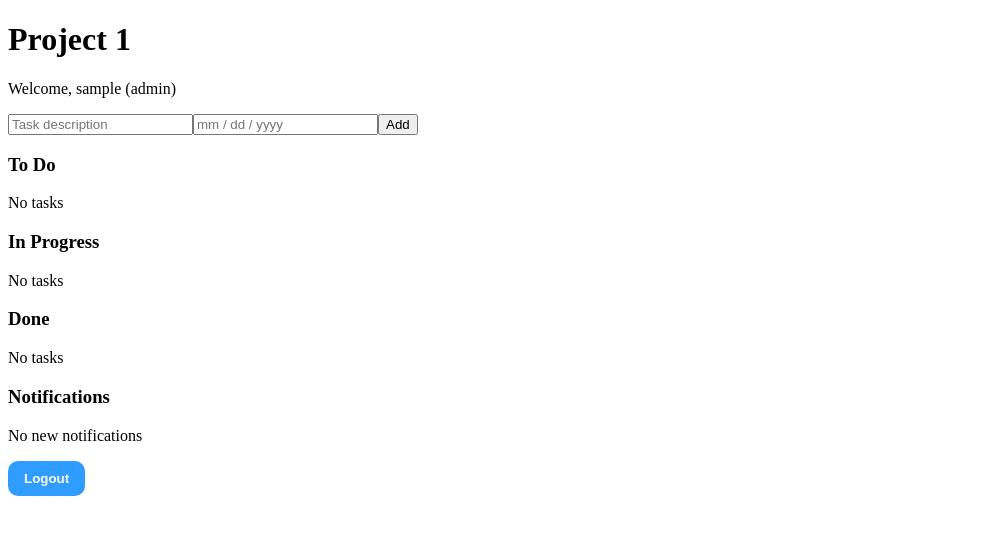
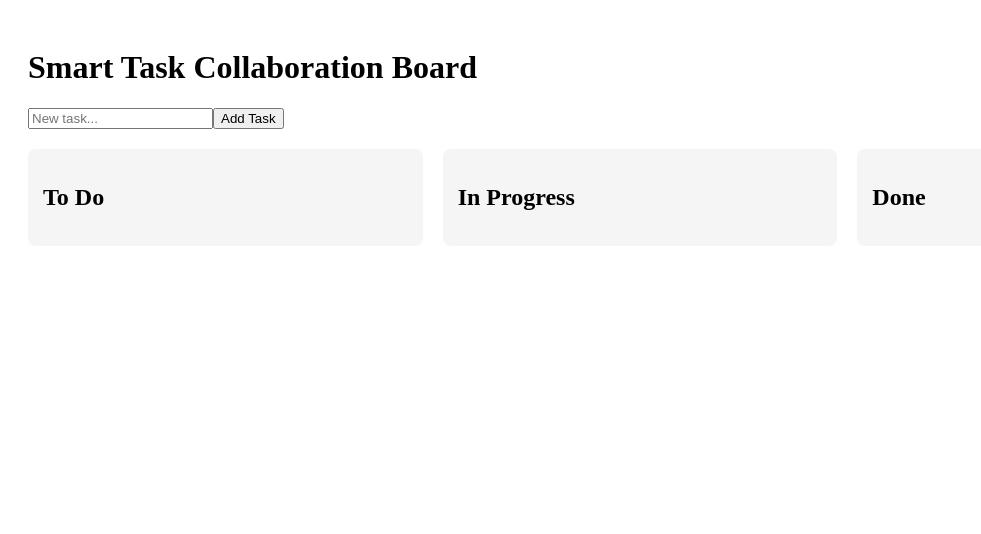
Before and after one commit to SariyaE/SmartTaskCollaboration, a React (Vite) app: page /board/1 in a window 1280 px wide. Shown: the top 534 px of the page, without its empty margins (0-981 px from the left). Built offline with nearby package versions, Linux system fonts and the light colour scheme; sample sign-in values are in the browser's storage.

Commit message:
Update Board.jsx

```diff
--- a/src/components/Board.jsx
+++ b/src/components/Board.jsx
@@ -1,194 +1,244 @@
-import React, { useState } from "react";
-import Column from "./Column";
-import "../Board.css";
+import { useState } from "react";
 
-function Board({ user, logout }) {
-  const [tasks, setTasks] = useState([]);
-  const [newTask, setNewTask] = useState("");
-  const [newDate, setNewDate] = useState("");
-  const [notifications, setNotifications] = useState([]);
-
-  // Edit task
-const handleEditTask = (id, title, deadline, assignedTo) => {
-  setTasks(prev =>
-    prev.map(t =>
-      t.id === id ? { ...t, title, deadline, assignedTo } : t
-    )
-  );
+const initialColumns = {
+  todo: {
+    title: "To Do",
+    tasks: []
+  },
+  inProgress: {
+    title: "In Progress",
+    tasks: []
+  },
+  done: {
+    title: "Done",
+    tasks: []
+  }
 };
 
-// Delete task
-const handleDeleteTask = (id) => {
-  setTasks(prev => prev.filter(t => t.id !== id));
-};
+export default function KanbanBoard() {
+  const [columns, setColumns] = useState(initialColumns);
+  const [newTask, setNewTask] = useState("");
+  const [editingTask, setEditingTask] = useState(null);
+  const [commentInput, setCommentInput] = useState("");
 
-// Add comment
-const handleAddComment = (id, comment) => {
-  setTasks(prev =>
-    prev.map(t =>
-      t.id === id
-        ? { ...t, comments: [...(t.comments || []), comment] }
-        : t
-    )
-  );
-};
-
-  // ADD A NEW TASK
-  const addTask = () => {
+  // ----------------------------
+  // ADD TASK
+  // ----------------------------
+  const handleAddTask = () => {
     if (!newTask.trim()) return;
 
-    const task = {
+    const newTaskObj = {
       id: Date.now(),
       title: newTask,
-      due: newDate,
-      assignee: user.username,
-      status: "To Do",
-      comments: [],
+      comments: []
     };
 
-    setTasks([...tasks, task]);
-    addNotification(`Task "${newTask}" added to To Do`);
+    setColumns(prev => ({
+      ...prev,
+      todo: {
+        ...prev.todo,
+        tasks: [...prev.todo.tasks, newTaskObj]
+      }
+    }));
 
     setNewTask("");
-    setNewDate("");
   };
 
-  // UPDATE TASK
-  const updateTask = (id, updated) => {
-    setTasks(tasks.map((t) => (t.id === id ? updated : t)));
+  // ----------------------------
+  // DELETE TASK
+  // ----------------------------
+  const handleDeleteTask = (colKey, taskId) => {
+    setColumns(prev => ({
+      ...prev,
+      [colKey]: {
+        ...prev[colKey],
+        tasks: prev[colKey].tasks.filter(task => task.id !== taskId)
+      }
+    }));
   };
 
-  // DELETE TASK
-  const deleteTask = (id) => {
-    const task = tasks.find((t) => t.id === id);
-    addNotification(`Task "${task.title}" deleted`);
-    setTasks(tasks.filter((t) => t.id !== id));
+  // ----------------------------
+  // EDIT TASK
+  // ----------------------------
+  const handleEditTask = (colKey, taskId, newTitle) => {
+    setColumns(prev => ({
+      ...prev,
+      [colKey]: {
+        ...prev[colKey],
+        tasks: prev[colKey].tasks.map(task =>
+          task.id === taskId ? { ...task, title: newTitle } : task
+        )
+      }
+    }));
+    setEditingTask(null);
   };
 
-  // CHANGE STATUS (manual or drag)
-  const changeTaskStatus = (id, status) => {
-    const task = tasks.find((t) => t.id === id);
-    updateTask(id, { ...task, status });
-    addNotification(`Task "${task.title}" moved to ${status}`);
+  // ----------------------------
+  // ADD COMMENT
+  // ----------------------------
+  const handleAddComment = (colKey, taskId) => {
+    if (!commentInput.trim()) return;
+
+    setColumns(prev => ({
+      ...prev,
+      [colKey]: {
+        ...prev[colKey],
+        tasks: prev[colKey].tasks.map(task =>
+          task.id === taskId
+            ? {
+                ...task,
+                comments: [...task.comments, commentInput]
+              }
+            : task
+        )
+      }
+    }));
+
+    setCommentInput("");
   };
 
-  // NOTIFICATIONS
-  const addNotification = (text) => {
-    setNotifications([
-      { id: Date.now(), text },
-      ...notifications,
-    ]);
+  // ----------------------------
+  // DRAG AND DROP
+  // ----------------------------
+  const handleDragStart = (e, task, fromColumn) => {
+    e.dataTransfer.setData("task", JSON.stringify({ task, fromColumn }));
   };
 
-  const markNotificationRead = (id) => {
-    setNotifications(notifications.filter((n) => n.id !== id));
+  const handleDrop = (e, toColumn) => {
+    const { task, fromColumn } = JSON.parse(e.dataTransfer.getData("task"));
+
+    if (fromColumn === toColumn) return;
+
+    setColumns(prev => {
+      const newColumns = { ...prev };
+
+      // Remove from old column
+      newColumns[fromColumn].tasks = newColumns[fromColumn].tasks.filter(
+        t => t.id !== task.id
+      );
+
+      // Add to new column
+      newColumns[toColumn].tasks = [...newColumns[toColumn].tasks, task];
+
+      return newColumns;
+    });
   };
 
-  // DRAG START
-  const onDragStart = (e, id) => {
-    e.dataTransfer.setData("taskId", id.toString());
-  };
-
-  // DRAG OVER (allow dropping)
-  const onDragOver = (e) => {
-    e.preventDefault();
-  };
-
-  // DROP INTO COLUMN
-  const onDrop = (e, newStatus) => {
-    const id = parseInt(e.dataTransfer.getData("taskId"));
-    changeTaskStatus(id, newStatus);
-  };
+  const allowDrop = e => e.preventDefault();
 
   return (
-    <div className="board-container">
-      <h1>Project 1</h1>
-      <p>
-        Welcome, {user.username} ({user.role})
-      </p>
+    <div style={{ padding: "20px" }}>
+      <h1>Smart Task Collaboration Board</h1>
 
-      {/* Input Row */}
-      <div className="task-input-row">
+      {/* Add Task */}
+      <div style={{ marginBottom: "20px" }}>
         <input
-          placeholder="Task description"
+          type="text"
+          placeholder="New task..."
           value={newTask}
-          onChange={(e) => setNewTask(e.target.value)}
+          onChange={e => setNewTask(e.target.value)}
         />
-        <input
-          placeholder="mm / dd / yyyy"
-          value={newDate}
-          onChange={(e) => setNewDate(e.target.value)}
-        />
-        <button className="add-btn" onClick={addTask}>Add</button>
+        <button onClick={handleAddTask}>Add Task</button>
       </div>
 
-      <div className="board-main">
-        {/* TO DO */}
-        <Column
-          title="To Do"
-          tasks={tasks.filter((t) => t.status === "To Do")}
-          role={user.role}
-          updateTask={updateTask}
-          deleteTask={deleteTask}
-          changeTaskStatus={changeTaskStatus}
-          onDragStart={onDragStart}
-          onDragOver={onDragOver}
-          onDrop={onDrop}
-        />
+      {/* Columns */}
+      <div style={{ display: "flex", gap: "20px" }}>
+        {Object.entries(columns).map(([key, column]) => (
+          <div
+            key={key}
+            onDrop={e => handleDrop(e, key)}
+            onDragOver={allowDrop}
+            style={{
+              width: "30%",
+              padding: "15px",
+              background: "#f5f5f5",
+              borderRadius: "8px"
+            }}
+          >
+            <h2>{column.title}</h2>
 
-        {/* IN PROGRESS */}
-        <Column
-          title="In Progress"
-          tasks={tasks.filter((t) => t.status === "In Progress")}
-          role={user.role}
-          updateTask={updateTask}
-          deleteTask={deleteTask}
-          changeTaskStatus={changeTaskStatus}
-          onDragStart={onDragStart}
-          onDragOver={onDragOver}
-          onDrop={onDrop}
-        />
+            {/* Task Cards */}
+            {column.tasks.map(task => (
+              <div
+                key={task.id}
+                draggable
+                onDragStart={e => handleDragStart(e, task, key)}
+                style={{
+                  marginBottom: "10px",
+                  padding: "10px",
+                  background: "white",
+                  borderRadius: "6px",
+                  border: "1px solid #ccc"
+                }}
+              >
+                {/* Editing Task */}
+                {editingTask === task.id ? (
+                  <div>
+                    <input
+                      type="text"
+                      defaultValue={task.title}
+                      onKeyDown={e => {
+                        if (e.key === "Enter") {
+                          handleEditTask(key, task.id, e.target.value);
+                        }
+                      }}
+                    />
+                    <button
+                      onClick={() =>
+                        handleEditTask(key, task.id, task.title)
+                      }
+                    >
+                      Save
+                    </button>
+                  </div>
+                ) : (
+                  <>
+                    <strong>{task.title}</strong>
+                    <div style={{ marginTop: "5px" }}>
+                      <button onClick={() => setEditingTask(task.id)}>
+                        Edit
+                      </button>
+                      <button
+                        style={{ marginLeft: "10px", color: "red" }}
+                        onClick={() => handleDeleteTask(key, task.id)}
+                      >
+                        Delete
+                      </button>
+                    </div>
+                  </>
+                )}
 
-        {/* DONE */}
-        <Column
-          title="Done"
-          tasks={tasks.filter((t) => t.status === "Done")}
-          role={user.role}
-          updateTask={updateTask}
-          deleteTask={deleteTask}
-          changeTaskStatus={changeTaskStatus}
-          onDragStart={onDragStart}
-          onDragOver={onDragOver}
-          onDrop={onDrop}
-        />
+                {/* Comments */}
+                <div style={{ marginTop: "10px" }}>
+                  <h4>Comments</h4>
+                  {task.comments.map((c, i) => (
+                    <p
+                      key={i}
+                      style={{
+                        background: "#eee",
+                        padding: "5px",
+                        borderRadius: "4px"
+                      }}
+                    >
+                      {c}
+                    </p>
+                  ))}
 
-        {/* NOTIFICATIONS */}
-        <div className="notifications-panel">
-          <h3>Notifications</h3>
-
-          {notifications.length === 0 && (
-            <p>No new notifications</p>
-          )}
-
-          {notifications.map((n) => (
-            <div key={n.id} className="notification-item">
-              {n.text}
-              <button
-                className="mark-read-btn"
-                onClick={() => markNotificationRead(n.id)}
-              >
-                Mark read
-              </button>
-            </div>
-          ))}
-
-          <button className="logout-btn" onClick={logout}>
-            Logout
-          </button>
-        </div>
+                  <input
+                    type="text"
+                    placeholder="Add a comment..."
+                    value={commentInput}
+                    onChange={e => setCommentInput(e.target.value)}
+                  />
+                  <button onClick={() => handleAddComment(key, task.id)}>
+                    Submit
+                  </button>
+                </div>
+              </div>
+            ))}
+          </div>
+        ))}
       </div>
     </div>
   );
 }
-
-export default Board;
```
